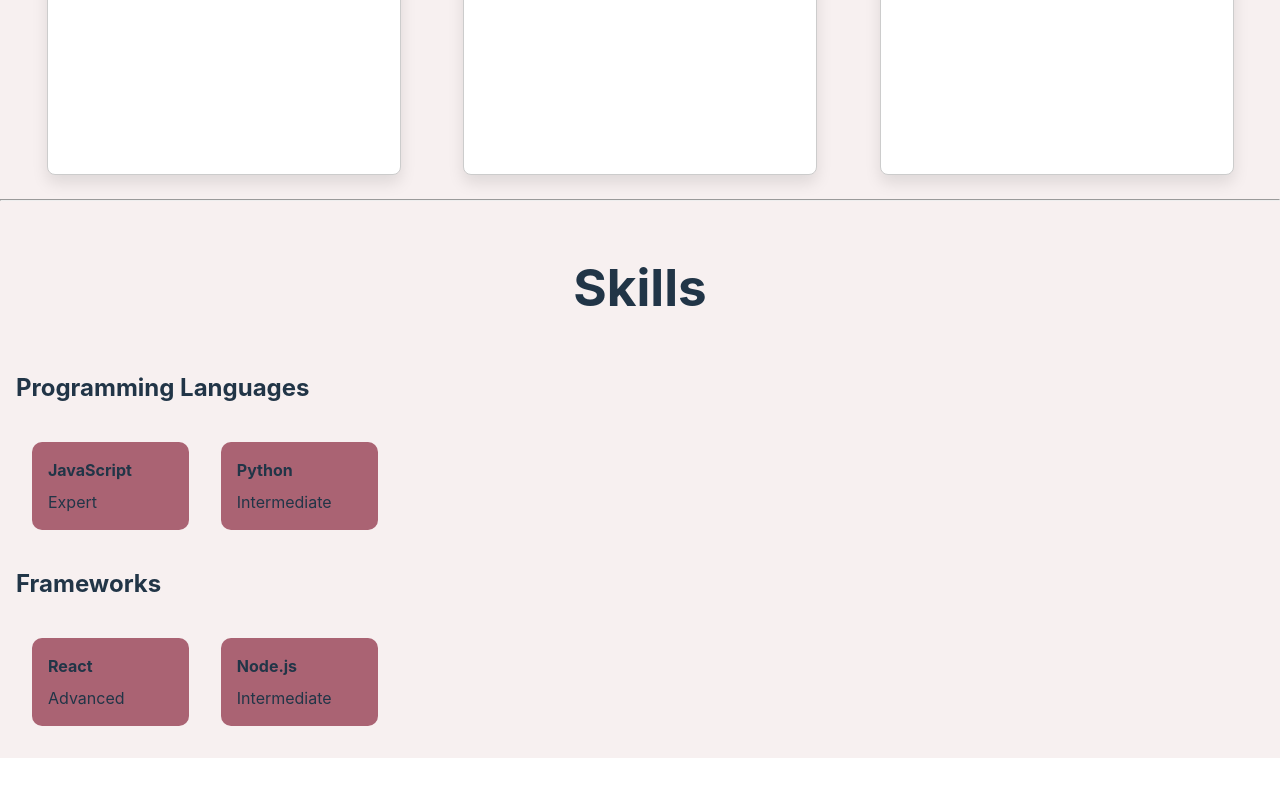
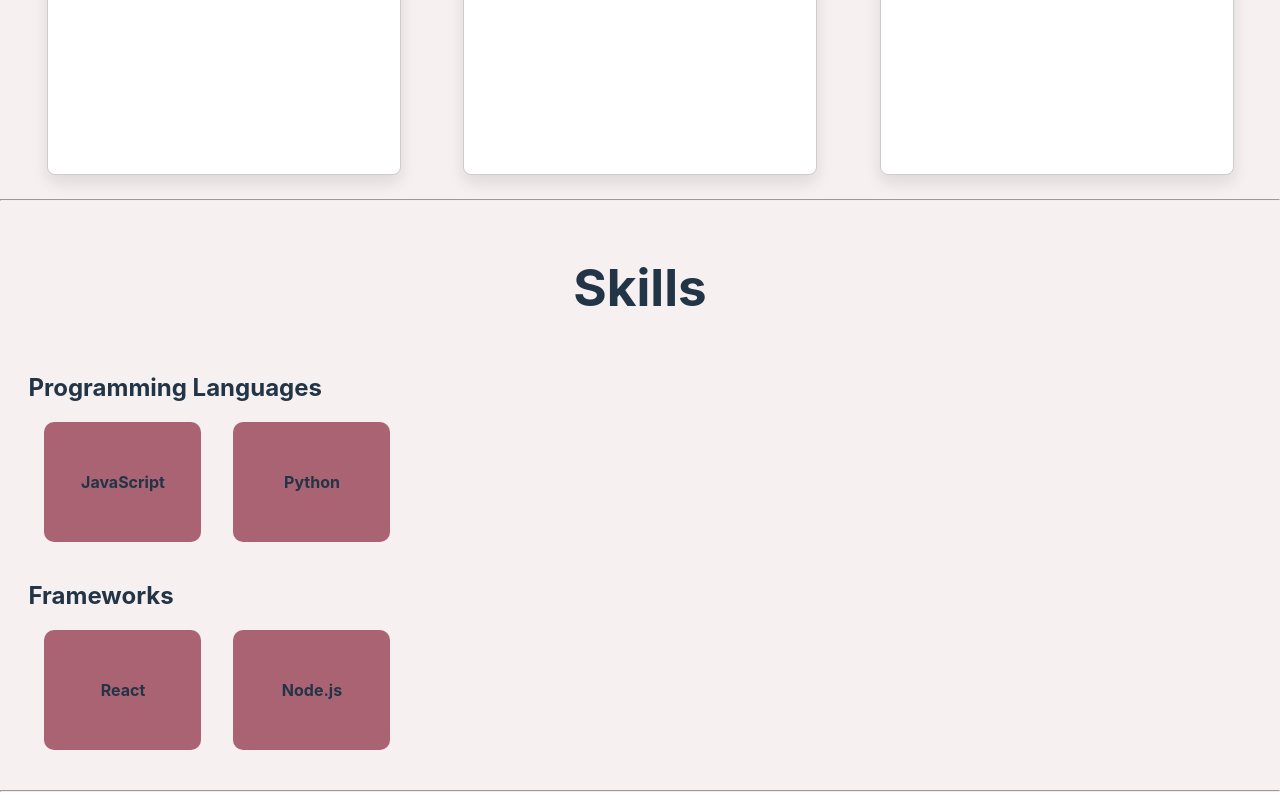
Before and after one commit to andrewswimmer111/Personal-Portfolio, a React (Vite) app: page / in a window 1280 px wide. Shown: the part 2897-3697 px from the top of the page. Before the commit the page ends 3655 px from the top, so only its background shows below. Built offline with nearby package versions, Linux system fonts and the light colour scheme.

Commit message:
skills basic transitions

```diff
--- a/src/App.css
+++ b/src/App.css
@@ -250,34 +250,74 @@ hr {
 .skills-section {
     height: fit-content;
     padding: 1em;
-}
-
-.skills-section h1 {
-    text-align: center;
+    display: flex;
+    flex-direction: column;
+    align-items: center;
 }
 
 .skills-grid {
     display: flex;
     flex-direction: column;
+    width: 98%;
 }
 
-.skill-category {
-
+.skill-category h2 {
+    margin-bottom: 0;
 }
 
-.skill-cards {
+.skill-cards-line {
     display: flex;
 }
 
 .skill-block {
     width: 10%;
+    min-width: 125px;
+    height: 11vh;
+    min-height: fit-content;
     background-color: #AA6373;
     padding: 1em;
     border-radius: 10px;
     margin: 1em;
+    display: flex;
+    flex-direction: column;
+    justify-content: center;
+    align-items: center;
 }
 
 .skill-name {
-    margin-bottom: 0.5em;
     font-weight: bold;
 }
+
+.skill-clarification {
+    overflow: hidden;
+    transition: max-height 1s ease-in-out;
+    text-align: center;
+}
+
+.skill-clarification.visible {
+    max-height: 10vh;
+}
+
+.skill-clarification.hidden {
+    max-height: 0;
+}
+
+
+/* Animation for skills */
+
+@keyframes expand {
+    from {
+      max-height: 0;
+    }
+    to {
+      max-height: 10vh;
+    }
+}
+@keyframes collapse {
+    from {
+      max-height: 10vh;
+    }
+    to {
+      max-height: 0;
+    }
+}
--- a/src/components/SkillCard.tsx
+++ b/src/components/SkillCard.tsx
@@ -1,13 +1,28 @@
+import { useState } from "react";
+
 interface SkillCardProps {
     skillName: string,
     proficiency: string,
+    description?: string,
 }
 
-const SkillCard:React.FC<SkillCardProps> = ( {skillName, proficiency}) => {
+const SkillCard:React.FC<SkillCardProps> = ( {skillName, proficiency, description}) => {
+
+    const [isHovered, setIsHovered] = useState(false);
+
     return (
-        <div className="skill-block">
+        <div
+            className="skill-block"
+            onMouseEnter={() => setIsHovered(true)}
+            onMouseLeave={() => setIsHovered(false)}
+        >
             <div className="skill-name"> {skillName} </div>
-            <div> {proficiency} </div>
+            <div className={`skill-clarification ${isHovered ? 'visible' : 'hidden'}`}>
+                {proficiency}
+            </div>
+            <div className={`skill-clarification ${isHovered ? 'visible' : 'hidden'}`}>
+                {description}
+            </div>
         </div>
     )
 }
--- a/src/components/Skills.tsx
+++ b/src/components/Skills.tsx
@@ -12,7 +12,7 @@ const Skills:React.FC = () => {
         {
           categoryName: "Frameworks",
           skills: [
-            { name: "React", proficiency: "Advanced" },
+            { name: "React", proficiency: "Advanced", description: "I have a max of 3 lines for this"},
             { name: "Node.js", proficiency: "Intermediate" }
           ]
         }
--- a/src/components/SkillsCategory.tsx
+++ b/src/components/SkillsCategory.tsx
@@ -5,16 +5,23 @@ type SkillCategoryProps = {
     skills: {
         name: string,
         proficiency: string,
+        description?: string,
     }[];
 }
 
 const SkillsCategory:React.FC<SkillCategoryProps> = ({category, skills}) => {
+
     return (
         <div className="skill-category">
             <h2>{category}</h2>
-            <div className="skill-cards">
+            <div className="skill-cards-line">
                 {skills.map((skill, index) => (
-                <SkillCard key={index} skillName={skill.name} proficiency={skill.proficiency} />
+                    <SkillCard
+                        key={index}
+                        skillName={skill.name}
+                        proficiency={skill.proficiency}
+                        description={skill.description}
+                    />
                 ))}
             </div>
         </div>
--- a/src/pages/Home.tsx
+++ b/src/pages/Home.tsx
@@ -16,6 +16,8 @@ const Home: React.FC = () => {
             <Extracurriculars/>
             <Hline/>
             <Skills/>
+            <Hline/>
+
         </>
     );
 };
```
